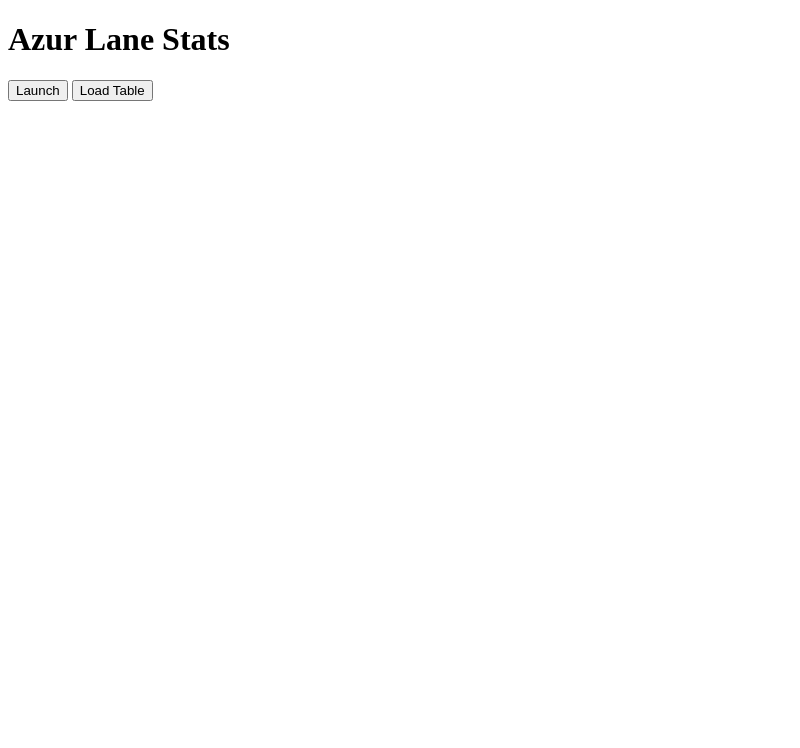
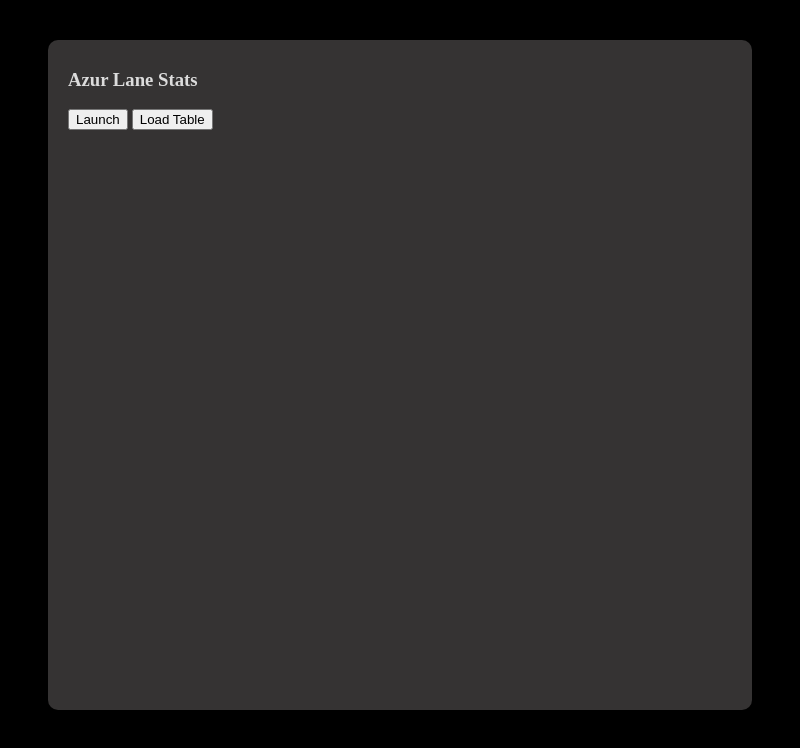
Before and after one commit to tukaram40k/Azur-Lane-Statistics, an Electron app: page renderer/html/index.html in a window 800 px wide. Drawn offline with Linux system fonts and the light colour scheme.

Commit message:
slightly changed colors

```diff
--- /dev/null
+++ b/renderer/css/index.css
@@ -0,0 +1,22 @@
+body {
+    background-color: #000000;
+    color: #dcdcdc;
+}
+
+.main-container {
+    margin: 5vh;
+    padding: 10px 10px 20px 20px;
+    border-radius: 10px;
+    background-color: #353333;
+    height: 80vh;
+}
+
+.table-container {
+    margin-inline: auto;
+}
+
+pre {
+    white-space: pre-wrap;
+    padding: 10px;
+    margin-top: 10px;
+}
--- a/renderer/html/index.html
+++ b/renderer/html/index.html
@@ -1,23 +1,19 @@
 <!DOCTYPE html>
 <html>
     <head>
-        <meta charset="UTF-8" />
-        <!-- https://developer.mozilla.org/en-US/docs/Web/HTTP/CSP -->
-        <meta
-                http-equiv="Content-Security-Policy"
-                content="default-src 'self'; script-src 'self'"
-        />
-        <meta
-                http-equiv="X-Content-Security-Policy"
-                content="default-src 'self'; script-src 'self'"
-        />
+        <meta charset="UTF-8">
+        <meta name="viewport" content="width=device-width, initial-scale=1.0">
         <title>Azur Lane Stats Viewer</title>
+        <link rel="stylesheet" href="../css/index.css">
     </head>
     <body>
-        <h1>Azur Lane Stats</h1>
-        <button id="launch-python-script">Launch</button>
-        <button id="load-file">Load Table</button>
-        <pre id="output" style="white-space: pre-wrap; border: 1px solid #ccc; padding: 10px; margin-top: 10px;"></pre>
+        <div class="main-container">
+            <h3>Azur Lane Stats</h3>
+            <button id="launch-python-script">Launch</button>
+            <button id="load-file">Load Table</button>
+            <div class="table-container"></div>
+            <pre id="output"></pre>
+        </div>
     </body>
     <script src="../js/renderer.js"></script>
 </html>
```
